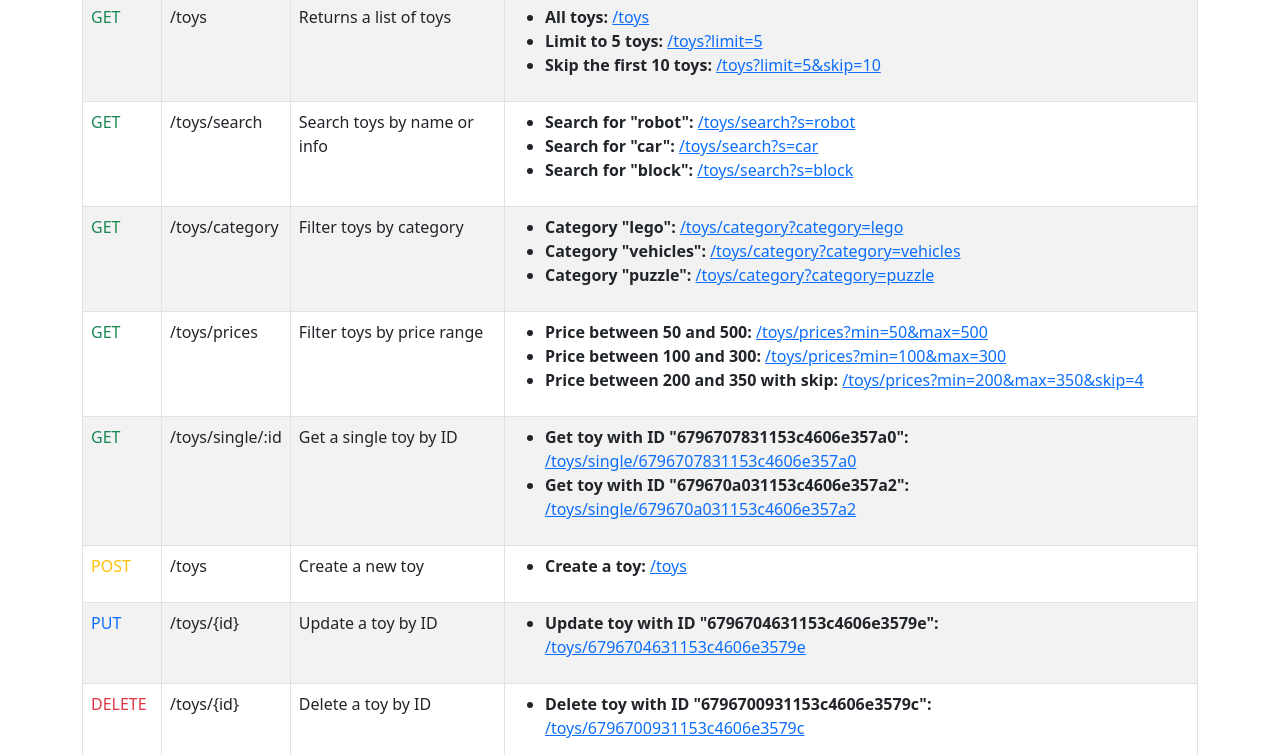
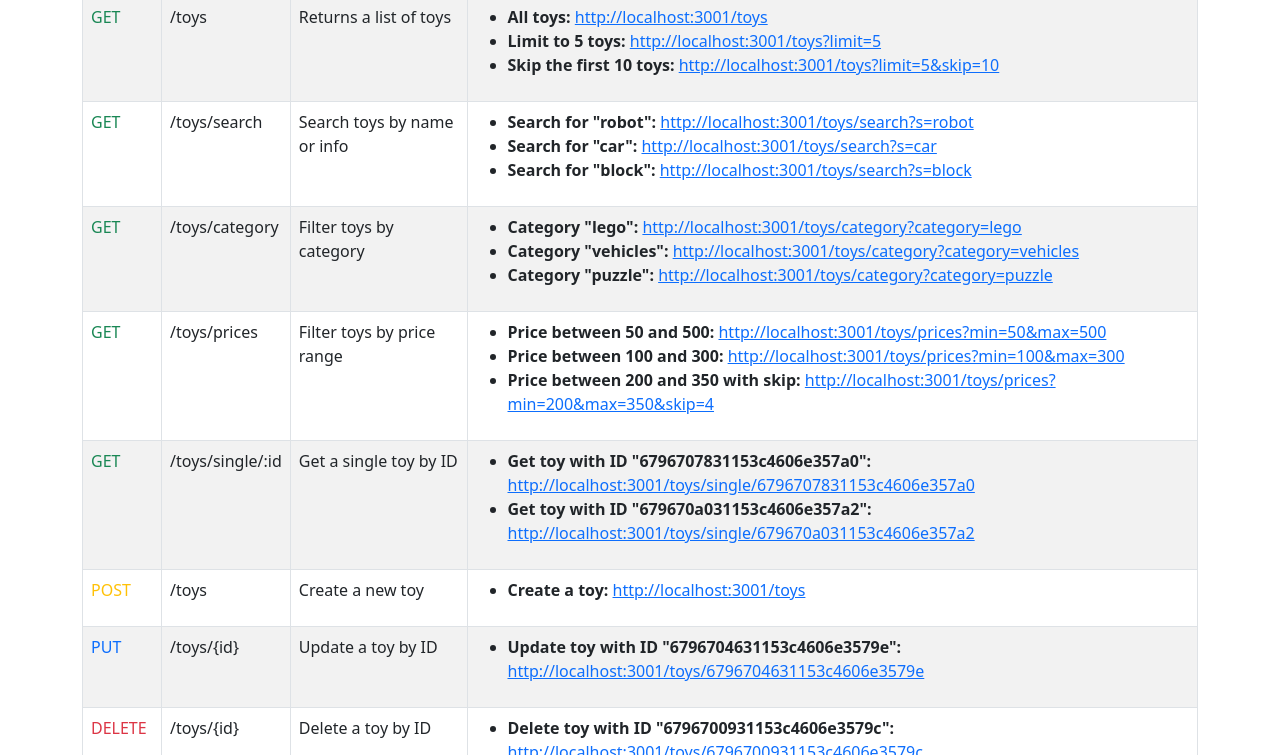
Before and after one commit to kfirmoscovich1/NodeExam, a website: page public/index.html in a window 1280 px wide. Shown: the part 211-966 px from the top of the page. Drawn offline with nearby package versions, Linux system fonts and the light colour scheme.

Commit message:
Add files via upload

```diff
--- a/public/index.html
+++ b/public/index.html
@@ -5,9 +5,6 @@
   <meta name="viewport" content="width=device-width, initial-scale=1.0">
   <link href='https://cdn.jsdelivr.net/npm/bootstrap@5.2.1/dist/css/bootstrap.min.css' rel='stylesheet' integrity='sha384-iYQeCzEYFbKjA/T2uDLTpkwGzCiq6soy8tYaI1GyVh/UjpbCx/TYkiZhlZB6+fzT' crossorigin='anonymous'>
   <title>API Documentation</title>
-  <script>
-    const baseURL = "https://nodejs-mongodb-2ink.onrender.com/";
-  </script>
 </head>
 <body>
   <div class="container mt-4">
@@ -31,9 +28,9 @@
           <td>Returns a list of toys</td>
           <td>
             <ul>
-              <li><strong>All toys:</strong> <a href="#" onclick="window.open(`${baseURL}/toys`, '_blank')">/toys</a></li>
-              <li><strong>Limit to 5 toys:</strong> <a href="#" onclick="window.open(`${baseURL}/toys?limit=5`, '_blank')">/toys?limit=5</a></li>
-              <li><strong>Skip the first 10 toys:</strong> <a href="#" onclick="window.open(`${baseURL}/toys?limit=5&skip=10`, '_blank')">/toys?limit=5&skip=10</a></li>
+              <li><strong>All toys:</strong> <a href="http://localhost:3001/toys" target="_blank">http://localhost:3001/toys</a></li>
+              <li><strong>Limit to 5 toys:</strong> <a href="http://localhost:3001/toys?limit=5" target="_blank">http://localhost:3001/toys?limit=5</a></li>
+              <li><strong>Skip the first 10 toys:</strong> <a href="http://localhost:3001/toys?limit=5&skip=10" target="_blank">http://localhost:3001/toys?limit=5&skip=10</a></li>
             </ul>
           </td>
         </tr>
@@ -44,9 +41,9 @@
           <td>Search toys by name or info</td>
           <td>
             <ul>
-              <li><strong>Search for "robot":</strong> <a href="#" onclick="window.open(`${baseURL}/toys/search?s=robot`, '_blank')">/toys/search?s=robot</a></li>
-              <li><strong>Search for "car":</strong> <a href="#" onclick="window.open(`${baseURL}/toys/search?s=car`, '_blank')">/toys/search?s=car</a></li>
-              <li><strong>Search for "block":</strong> <a href="#" onclick="window.open(`${baseURL}/toys/search?s=block`, '_blank')">/toys/search?s=block</a></li>
+              <li><strong>Search for "robot":</strong> <a href="http://localhost:3001/toys/search?s=robot" target="_blank">http://localhost:3001/toys/search?s=robot</a></li>
+              <li><strong>Search for "car":</strong> <a href="http://localhost:3001/toys/search?s=car" target="_blank">http://localhost:3001/toys/search?s=car</a></li>
+              <li><strong>Search for "block":</strong> <a href="http://localhost:3001/toys/search?s=block" target="_blank">http://localhost:3001/toys/search?s=block</a></li>
             </ul>
           </td>
         </tr>
@@ -57,9 +54,9 @@
           <td>Filter toys by category</td>
           <td>
             <ul>
-              <li><strong>Category "lego":</strong> <a href="#" onclick="window.open(`${baseURL}/toys/category?category=lego`, '_blank')">/toys/category?category=lego</a></li>
-              <li><strong>Category "vehicles":</strong> <a href="#" onclick="window.open(`${baseURL}/toys/category?category=vehicles`, '_blank')">/toys/category?category=vehicles</a></li>
-              <li><strong>Category "puzzle":</strong> <a href="#" onclick="window.open(`${baseURL}/toys/category?category=puzzle`, '_blank')">/toys/category?category=puzzle</a></li>
+              <li><strong>Category "lego":</strong> <a href="http://localhost:3001/toys/category?category=lego" target="_blank">http://localhost:3001/toys/category?category=lego</a></li>
+              <li><strong>Category "vehicles":</strong> <a href="http://localhost:3001/toys/category?category=vehicles" target="_blank">http://localhost:3001/toys/category?category=vehicles</a></li>
+              <li><strong>Category "puzzle":</strong> <a href="http://localhost:3001/toys/category?category=puzzle" target="_blank">http://localhost:3001/toys/category?category=puzzle</a></li>
             </ul>
           </td>
         </tr>
@@ -70,9 +67,9 @@
           <td>Filter toys by price range</td>
           <td>
             <ul>
-              <li><strong>Price between 50 and 500:</strong> <a href="#" onclick="window.open(`${baseURL}/toys/prices?min=50&max=500`, '_blank')">/toys/prices?min=50&max=500</a></li>
-              <li><strong>Price between 100 and 300:</strong> <a href="#" onclick="window.open(`${baseURL}/toys/prices?min=100&max=300`, '_blank')">/toys/prices?min=100&max=300</a></li>
-              <li><strong>Price between 200 and 350 with skip:</strong> <a href="#" onclick="window.open(`${baseURL}/toys/prices?min=200&max=350&skip=4`, '_blank')">/toys/prices?min=200&max=350&skip=4</a></li>
+              <li><strong>Price between 50 and 500:</strong> <a href="http://localhost:3001/toys/prices?min=50&max=500" target="_blank">http://localhost:3001/toys/prices?min=50&max=500</a></li>
+              <li><strong>Price between 100 and 300:</strong> <a href="http://localhost:3001/toys/prices?min=100&max=300" target="_blank">http://localhost:3001/toys/prices?min=100&max=300</a></li>
+              <li><strong>Price between 200 and 350 with skip:</strong> <a href="http://localhost:3001/toys/prices?min=200&max=350&skip=4" target="_blank">http://localhost:3001/toys/prices?min=200&max=350&skip=4</a></li>
             </ul>
           </td>
         </tr>
@@ -83,8 +80,8 @@
           <td>Get a single toy by ID</td>
           <td>
             <ul>
-              <li><strong>Get toy with ID "6796707831153c4606e357a0":</strong> <a href="#" onclick="window.open(`${baseURL}/toys/single/6796707831153c4606e357a0`, '_blank')">/toys/single/6796707831153c4606e357a0</a></li>
-              <li><strong>Get toy with ID "679670a031153c4606e357a2":</strong> <a href="#" onclick="window.open(`${baseURL}/toys/single/679670a031153c4606e357a2`, '_blank')">/toys/single/679670a031153c4606e357a2</a></li>
+              <li><strong>Get toy with ID "6796707831153c4606e357a0":</strong> <a href="http://localhost:3001/toys/single/6796707831153c4606e357a0" target="_blank">http://localhost:3001/toys/single/6796707831153c4606e357a0</a></li>
+              <li><strong>Get toy with ID "679670a031153c4606e357a2":</strong> <a href="http://localhost:3001/toys/single/679670a031153c4606e357a2" target="_blank">http://localhost:3001/toys/single/679670a031153c4606e357a2</a></li>
             </ul>
           </td>
         </tr>
@@ -95,7 +92,7 @@
           <td>Create a new toy</td>
           <td>
             <ul>
-              <li><strong>Create a toy:</strong> <a href="#" onclick="window.open(`${baseURL}/toys`, '_blank')">/toys</a></li>
+              <li><strong>Create a toy:</strong> <a href="http://localhost:3001/toys" target="_blank">http://localhost:3001/toys</a></li>
             </ul>
           </td>
         </tr>
@@ -107,7 +104,7 @@
           <td>
             <ul>
               <li><strong>Update toy with ID "6796704631153c4606e3579e":</strong>
-              <a href="#" onclick="window.open(`${baseURL}/toys/6796704631153c4606e3579e`, '_blank')">/toys/6796704631153c4606e3579e</a></li>
+              <a href="http://localhost:3001/toys/6796704631153c4606e3579e" target="_blank">http://localhost:3001/toys/6796704631153c4606e3579e</a></li>
             </ul>
           </td>
         </tr>
@@ -119,7 +116,7 @@
           <td>
             <ul>
               <li><strong>Delete toy with ID "6796700931153c4606e3579c":</strong>
-              <a href="#" onclick="window.open(`${baseURL}/toys/6796700931153c4606e3579c`, '_blank')">/toys/6796700931153c4606e3579c</a></li>
+              <a href="http://localhost:3001/toys/6796700931153c4606e3579c" target="_blank">http://localhost:3001/toys/6796700931153c4606e3579c</a></li>
             </ul>
           </td>
         </tr>
```
